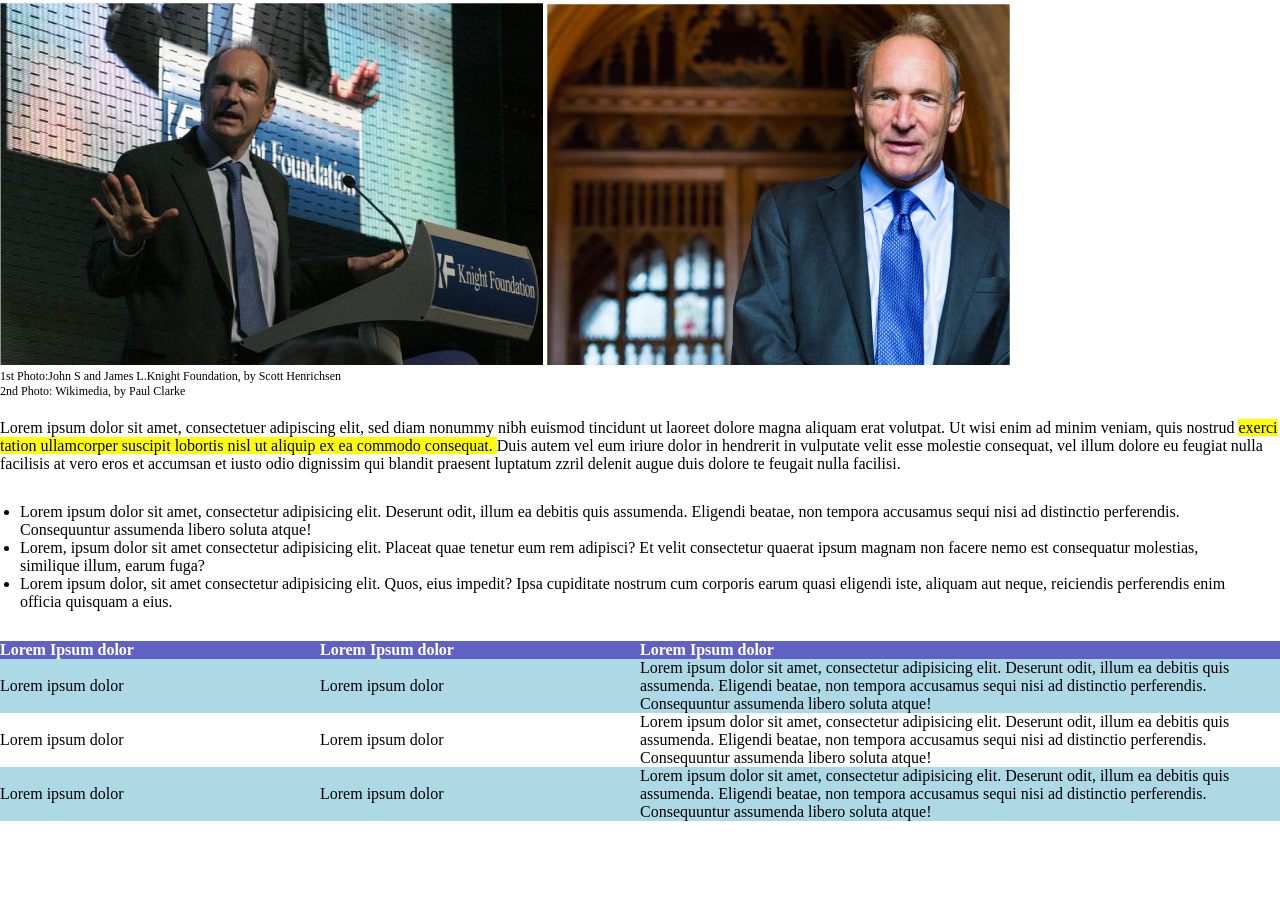
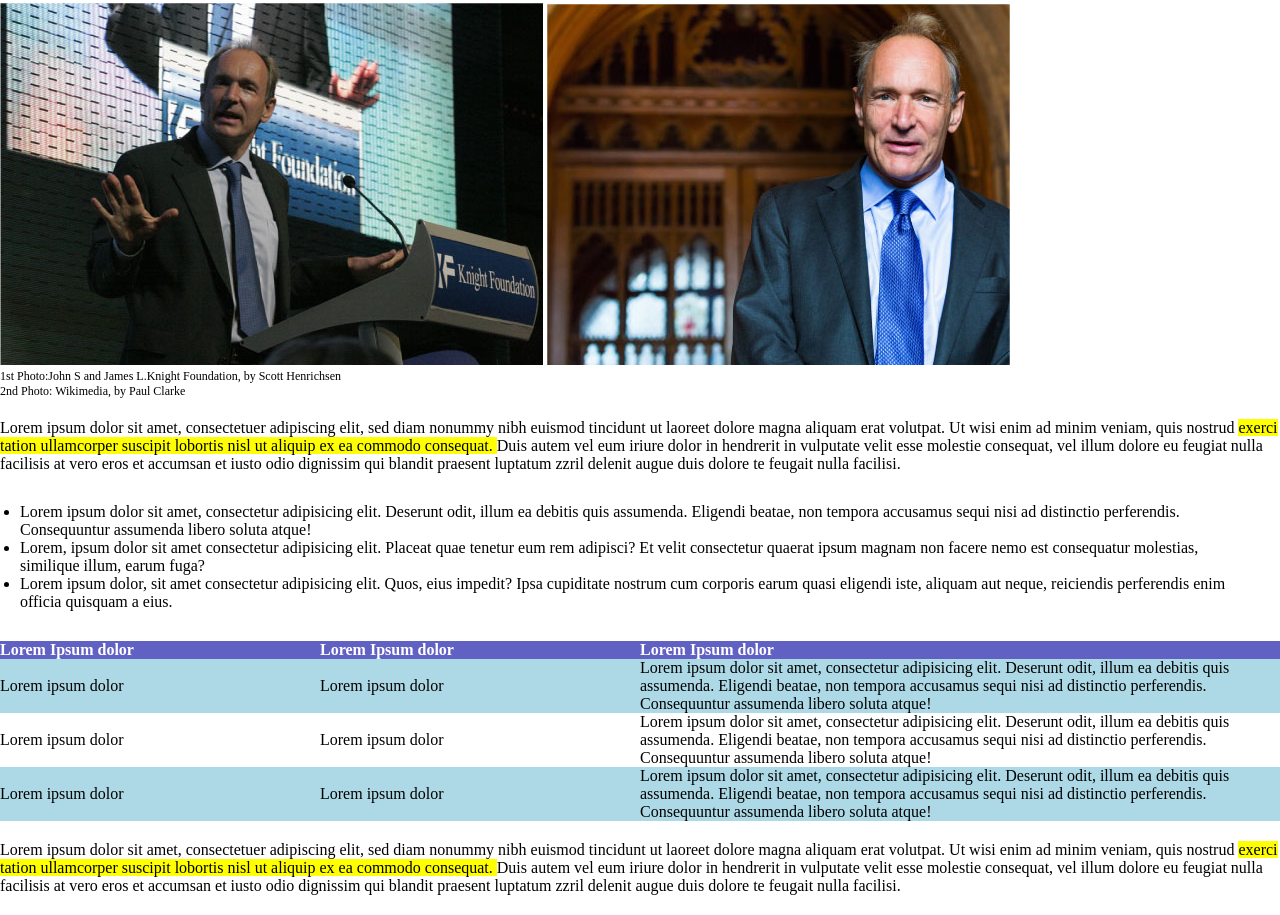
Before and after one commit to ChrisJUnda/html-css-booleaner, a plain HTML site: page index.html in a window 1280 px wide. Shown: the part 308-1223 px from the top of the page. Before the commit the page ends 1149 px from the top, so only its background shows below. Drawn offline with Linux system fonts and the light colour scheme.

Commit message:
[UPD]Added Another Paragraph

```diff
--- a/css/style.css
+++ b/css/style.css
@@ -54,7 +54,7 @@ h1{
 /*Fine Sezione Foto*/
 
 /*Sezione Contenuto*/
-.contenuto{
+.contenuto p{
     margin: 20px 0;
 }
 .evidenziato{
@@ -85,3 +85,4 @@ thead{
 }
 
 /*Fine Sezione Table*/
+/*Fine Main*/
--- a/index.html
+++ b/index.html
@@ -75,6 +75,8 @@ zzril delenit augue duis dolore te feugait nulla facilisi.
 
                 </tbody>
             </table>
+            <p>Lorem ipsum dolor sit amet, consectetuer adipiscing elit, sed diam nonummy nibh euismod tincidunt ut laoreet dolore magna aliquam erat volutpat. Ut wisi enim ad minim veniam, quis nostrud <span class="evidenziato">exerci tation ullamcorper suscipit lobortis nisl ut aliquip ex ea commodo consequat. </span>Duis autem vel eum iriure dolor in hendrerit in vulputate velit esse molestie consequat, vel illum dolore eu feugiat nulla facilisis at vero eros et accumsan et iusto odio dignissim qui blandit praesent luptatum
+                zzril delenit augue duis dolore te feugait nulla facilisi.</p>
         </div>
     </main>
 
```
